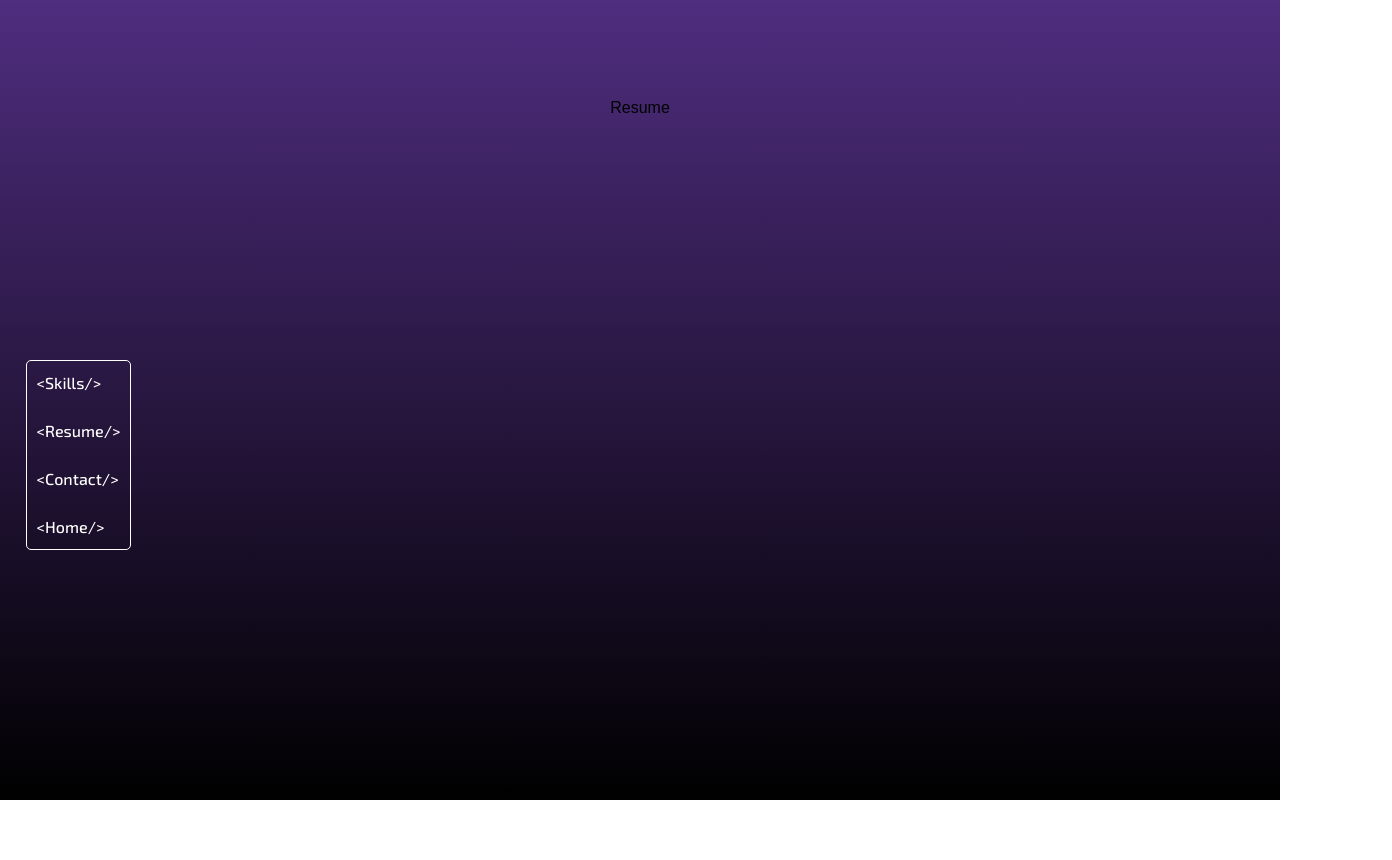
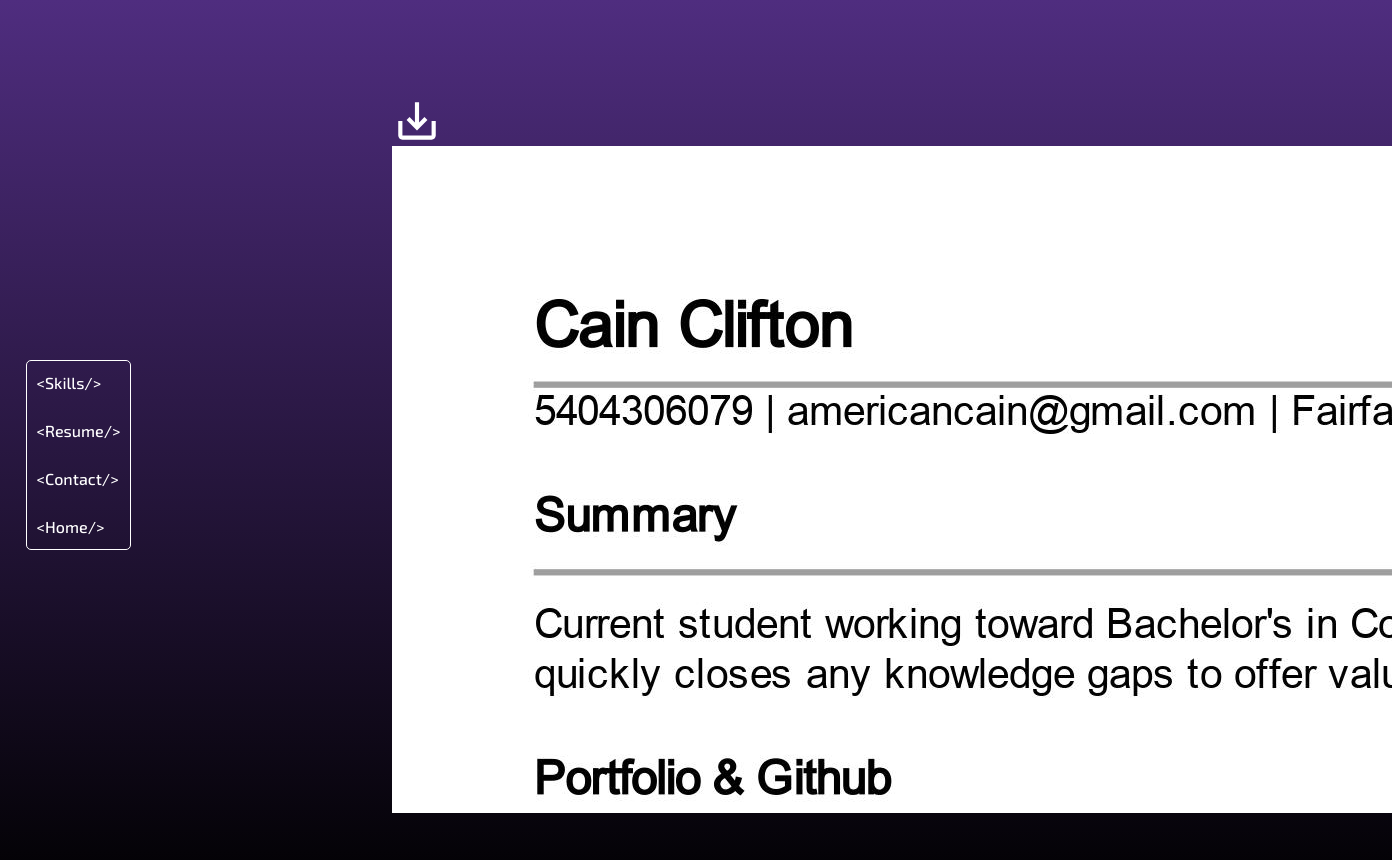
Before and after one commit to kodiakcain/updated-portfolio, a Next.js app: page /Resume in a window 1280 px wide. Shown: the top 860 px of the page, 1392 px wide, since content can reach past the window. Before the commit the page ends 800 px from the top, so only its background shows below. Built offline with nearby package versions, Linux system fonts and the light colour scheme.

Commit message:
Resume Page Completed

```diff
--- a/pages/Resume.js
+++ b/pages/Resume.js
@@ -3,6 +3,7 @@ import SidebarEdit from '../src/app/components/SidebarEdit'; // Adjust the path
 import '../styles/Resume.modules.css'; // Create a module CSS file for your Skills page
 import '../src/app/globals.css'
 import { motion, useAnimation } from 'framer-motion';
+import { MdSaveAlt } from "react-icons/md";
 
 function Resume() {
 
@@ -24,10 +25,15 @@ function Resume() {
       animate={controls}
       transition={{ duration: 0.75 }}
     >
-    <div className='flex min-h-screen flex-col items-center justify-between p-24'>
+    <div className='flex min-h-screen flex-col items-center justify-between p-24' style={{justifyContent: 'center', alignItems: 'center', paddingLeft: '600px'}}>
       <main>
-        {/* Your Skills page content goes here */}
-        <h1>Resume</h1>
+        <a href="/CainClifton-ResumeCurr.jpg" download="CainClifton-ResumeCurr.jpg">
+        <MdSaveAlt size={50} color={'white'}></MdSaveAlt>
+        </a>
+
+        <div>
+        <iframe src="/CainClifton-ResumeCurr.jpg" width="1000" height="667" frameborder="0"></iframe>
+        </div>
         <SidebarEdit/>
       </main>
     </div>
```
Also changed, not shown: public/CainClifton-ResumeCurr.jpg (added).
